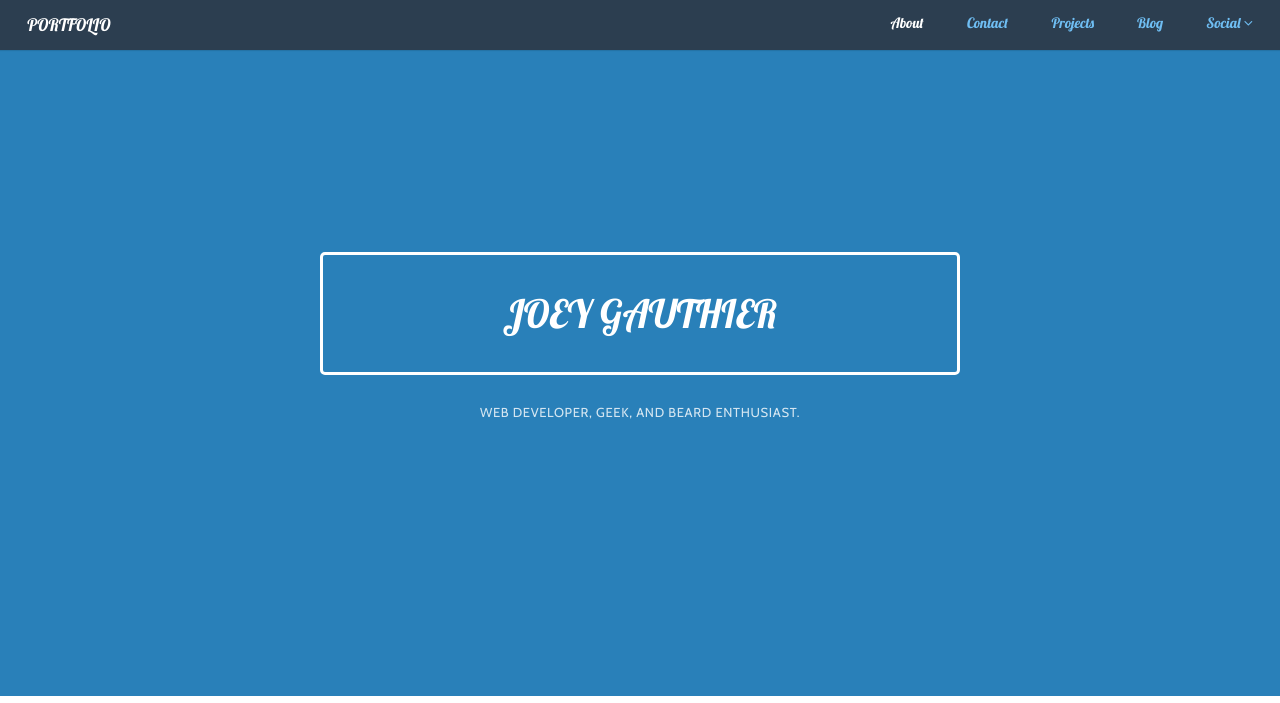
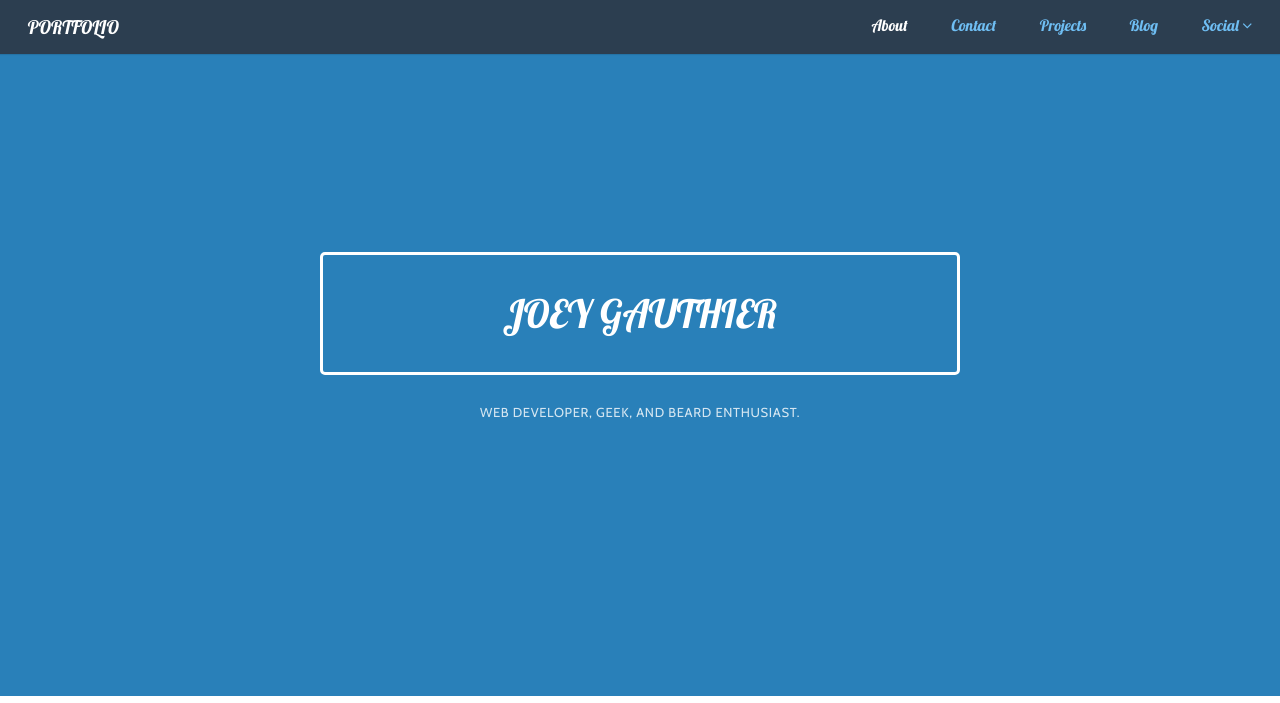
Before and after one commit to jgdigitaljedi/portfolio, a PHP site: page /index.html in a window 1280 px wide. Shown: the top 703 px of the page. Run offline with PHP 8.4, Linux system fonts and the light colour scheme; some libraries are stand-ins or nearby versions.

Commit message:
better night background and font size fixes

```diff
--- a/styles/main.css
+++ b/styles/main.css
@@ -34,7 +34,7 @@ html {
 
 .pure-menu, .splash-head {
 	font-family: 'Lobster', cursive;
-	font-size: 1.1em;
+	font-size: 1.2em;
 }
 
 .social-menu ul {
```
Also changed, not shown: images/AustinNight.png.
